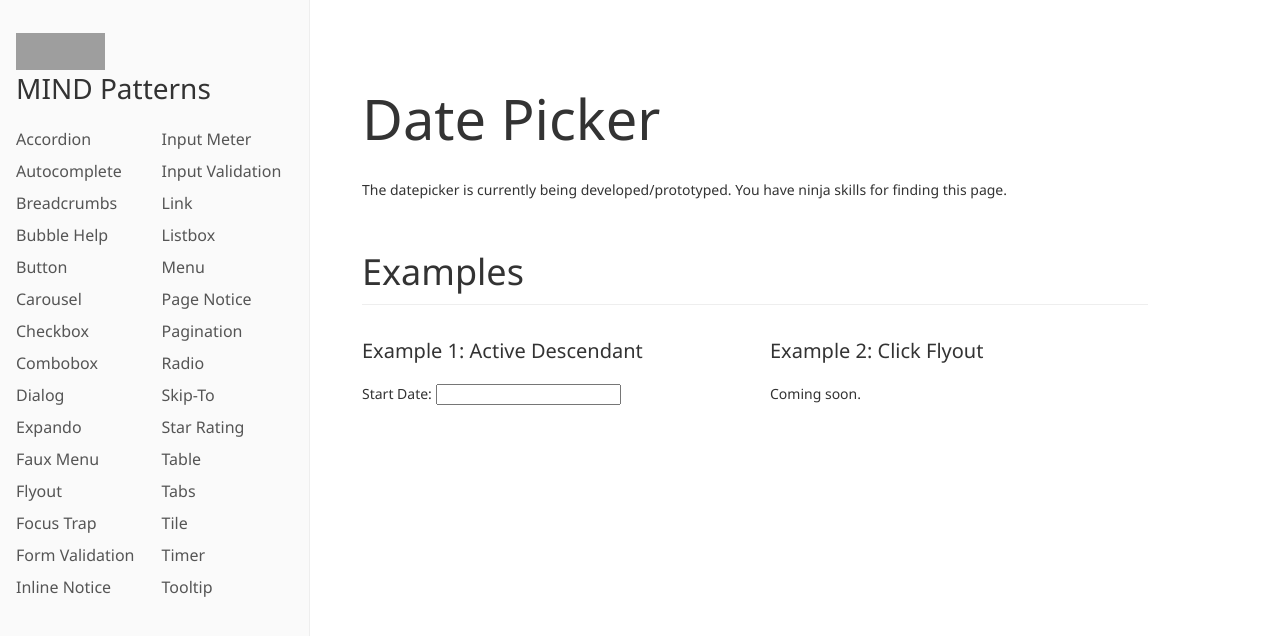
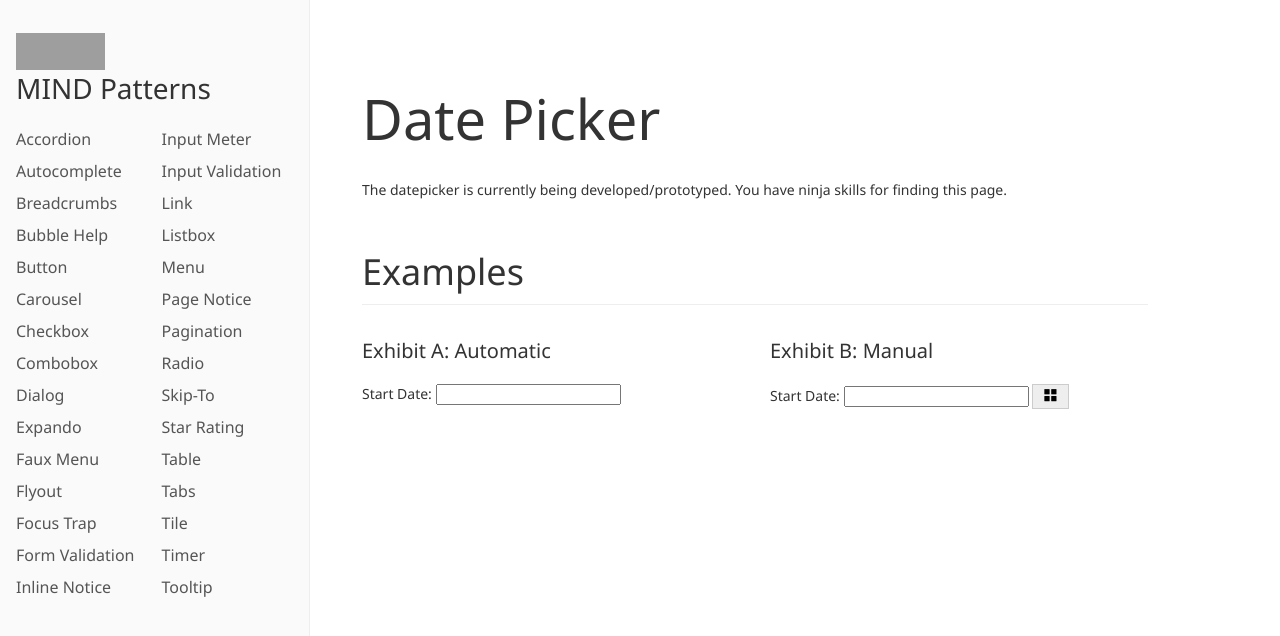
Before and after one commit to eBay/mindpatterns, a Jekyll site: the page built from datepicker/index.html, in a window 1280 px wide. Shown: the top 636 px of the page. Built offline with Jekyll 4.4.1, drawn with Linux system fonts in a browser that asks for light colours; some of the changed lines change nothing that is shown; grey boxes are pictures that could not be loaded.

Commit message:
Added 2nd datepicker work-in-progress example

```diff
--- a/datepicker/datepicker.css
+++ b/datepicker/datepicker.css
@@ -5,6 +5,10 @@
 */
 .datepicker {
     position: relative;
+}
+.datepicker__button::after {
+    content: ' \e621';
+    font-family: 'vq-icon-font';
 }
 .datepicker caption,
 .datepicker__caption {
--- a/datepicker/index.html
+++ b/datepicker/index.html
@@ -21,10 +21,10 @@
 
 <div class="row">
     <div class="col-xs-12 col-md-6">
-        <h3>Example 1: Active Descendant</h3>
+        <h3>Exhibit A: Automatic</h3>
         <form>
             <label for="start_date">Start Date</label>:
-            <span class="datepicker flyout flyout--focus" role="application">
+            <span class="datepicker flyout flyout--focus">
                 <input autocomplete="off" aria-label="start date" class="flyout__trigger" name="start_date" id="start_date" type="text" />
                 <p class="datepicker__description clipped">Enter a date in format mm/dd/yyyy or use arrow keys to select a date from grid.</p>
                 <table class="flyout__overlay datepicker__grid">
@@ -93,15 +93,88 @@
         </form>
     </div>
     <div class="col-xs-12 col-md-6">
-        <h3>Example 2: Click Flyout</h3>
-        <p>Coming soon.</p>
+        <h3>Exhibit B: Manual</h3>
+        <form>
+            <label for="start_date">Start Date</label>:
+            <span class="datepicker flyout flyout--click">
+                <input autocomplete="off" aria-label="start date" name="start_date" id="start_date" type="text" />
+                <button class="datepicker__button flyout__trigger" type="button" aria-label="Date Picker"></button>
+                <div class="flyout__overlay">
+                    <p class="datepicker__description clipped">Use arrow keys to navigate grid. Press SPACEBAR or ENTER to select.</p>
+                    <table class="datepicker__grid">
+                        <caption class="datepicker__caption">January 2016</caption>
+                        <thead>
+                            <tr><th abbr="Sunday">S</th><th abbr="Monday">M</th><th>T</th><th>W</th><th>T</th><th>F</th><th>S</th></tr>
+                        </thead>
+                        <tbody>
+                            <tr>
+                                <td aria-disabled="true">27</td>
+                                <td aria-disabled="true">28</td>
+                                <td aria-disabled="true">29</td>
+                                <td aria-disabled="true">30</td>
+                                <td aria-disabled="true">31</td>
+                                <td>01</td>
+                                <td>02</td>
+                            </tr>
+                            <tr>
+                                <td>03</td>
+                                <td>04</td>
+                                <td>05</td>
+                                <td>06</td>
+                                <td>07</td>
+                                <td>08</td>
+                                <td>09</td>
+                            </tr>
+                            <tr>
+                                <td>10</td>
+                                <td>11</td>
+                                <td>12</td>
+                                <td>13</td>
+                                <td>14</td>
+                                <td>15</td>
+                                <td>16</td>
+                            </tr>
+                            <tr>
+                                <td>17</td>
+                                <td>18</td>
+                                <td>19</td>
+                                <td>20</td>
+                                <td>21</td>
+                                <td>22</td>
+                                <td>23</td>
+                            </tr>
+                            <tr>
+                                <td>24</td>
+                                <td>25</td>
+                                <td>26</td>
+                                <td>27</td>
+                                <td>28</td>
+                                <td>29</td>
+                                <td>30</td>
+                            </tr>
+                            <tr>
+                                <td>31</td>
+                                <td aria-disabled="true">01</td>
+                                <td aria-disabled="true">02</td>
+                                <td aria-disabled="true">03</td>
+                                <td aria-disabled="true">04</td>
+                                <td aria-disabled="true">05</td>
+                                <td aria-disabled="true">06</td>
+                            </tr>
+                        </tbody>
+                    </table>
+                </div>
+            </span>
+        </form>
     </div>
 </div>
 
 
 <script src="jquery.datepicker.js"></script>
+<script src="jquery.datepicker2.js"></script>
 <script>
     $(function() {
-        $('.datepicker').datePicker();
+        $('.datepicker.flyout--focus').datePicker();
+        $('.datepicker.flyout--click').datePicker2();
     });
 </script>
--- a/datepicker/jquery.datepicker.js
+++ b/datepicker/jquery.datepicker.js
@@ -24,6 +24,8 @@
             var year = 2016;
 
             $widget.nextId('datepicker');
+
+            $widget.attr('role', 'application');
 
             if ($caption.prop('id') === '') {
                 $caption.prop('id', $widget.prop('id') + '-caption');
--- /dev/null
+++ b/datepicker/jquery.datepicker2.js
@@ -0,0 +1,67 @@
+/**
+* @function jquery.datepicker2.js
+* @author Ian McBurnie <imcburnie@ebay.com>
+* @desc Please DO NOT copy this code to production! This is 'quick & ugly, just make it work!' code.
+* @requires @ebay/jquery-next-id
+* @requires @ebay/jquery-common-keydown
+* @requires @ebay/jquery-active-descendant
+* @requires @ebay/jquery-click-flyout
+*/
+(function ($) {
+
+    $.fn.datePicker2 = function datePicker2(options) {
+
+        options = $.extend({}, options);
+
+        return this.each(function onEachDatePicker2() {
+            var $widget = $(this);
+            var $input = $widget.find('input');
+            var $button = $widget.find('.flyout__trigger');
+            var $overlay = $widget.find('flyout__overlay');
+            var $description = $widget.find('.datepicker__description');
+            var $grid = $widget.find('.datepicker__grid');
+            var $caption = $grid.find('caption, .datepicker__caption');
+            var $cells = $grid.find('td');
+            var month = 1;
+            var year = 2016;
+
+            $grid.attr('role', 'grid');
+
+            $widget.nextId('datepicker');
+
+            if ($caption.prop('id') === '') {
+                $caption.prop('id', $widget.prop('id') + '-caption');
+            }
+
+            if ($description.prop('id') === '') {
+                $description.prop('id', $widget.prop('id') + '-description');
+            }
+
+            $cells.attr('aria-describedby', $caption.prop('id'));
+
+            $grid.attr('aria-describedby', $description.prop('id'));
+
+            $grid.attr('tabindex', '0');
+            $widget.activeDescendant('table', 'table', 'td', {isGrid: true, autoInit: true, setFocusDelay: 100});
+
+            //$widget.rovingTabindex('button', {isGrid: true});
+
+            //$cells.attr('role', 'gridcell');
+
+            $widget.clickFlyout({focusManagement: 'first'});
+
+            $widget.commonKeyDown().on('enterKeyDown spaceKeyDown', 'table', function(e) {
+                var $activeDescendant = $grid.find('#' + $grid.attr('aria-activedescendant'));
+                e.preventDefault();
+                $input.val('0' + month + '/' + $activeDescendant.text() + '/' + year);
+                $button.attr('aria-expanded', 'false');
+                $button.focus();
+            });
+
+            $widget.commonKeyDown().on('escapeKeyDown', 'table', function(e) {
+                $button.attr('aria-expanded', 'false');
+                $button.focus();
+            });
+        });
+    };
+}(jQuery));
```
